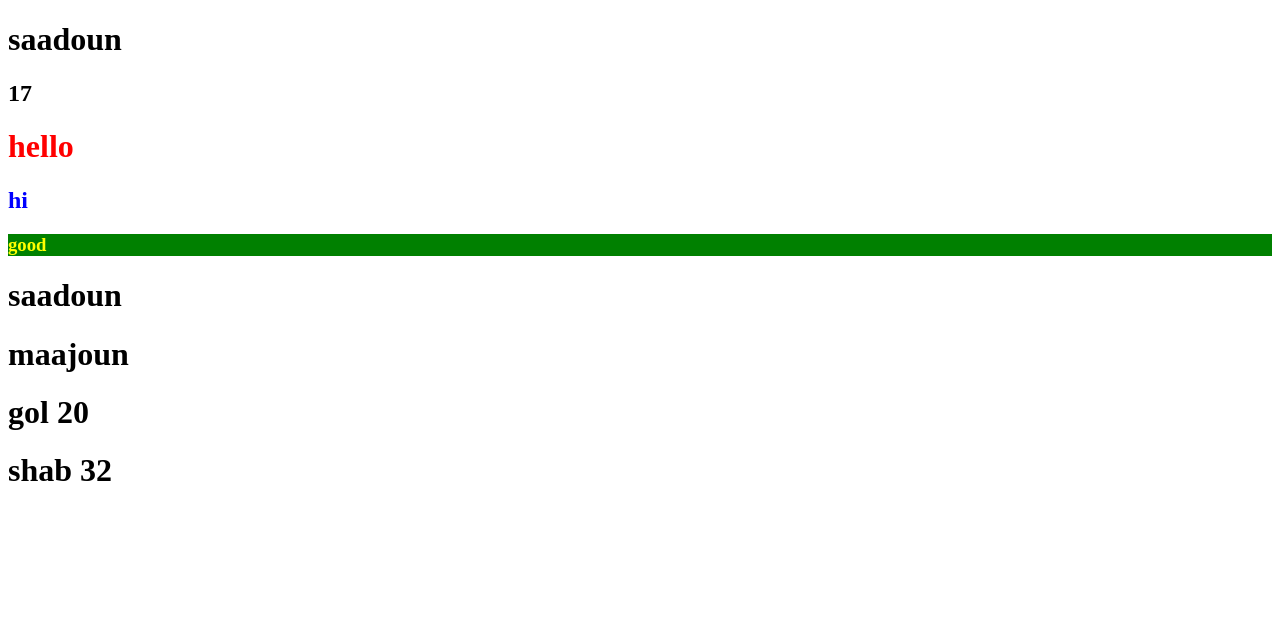
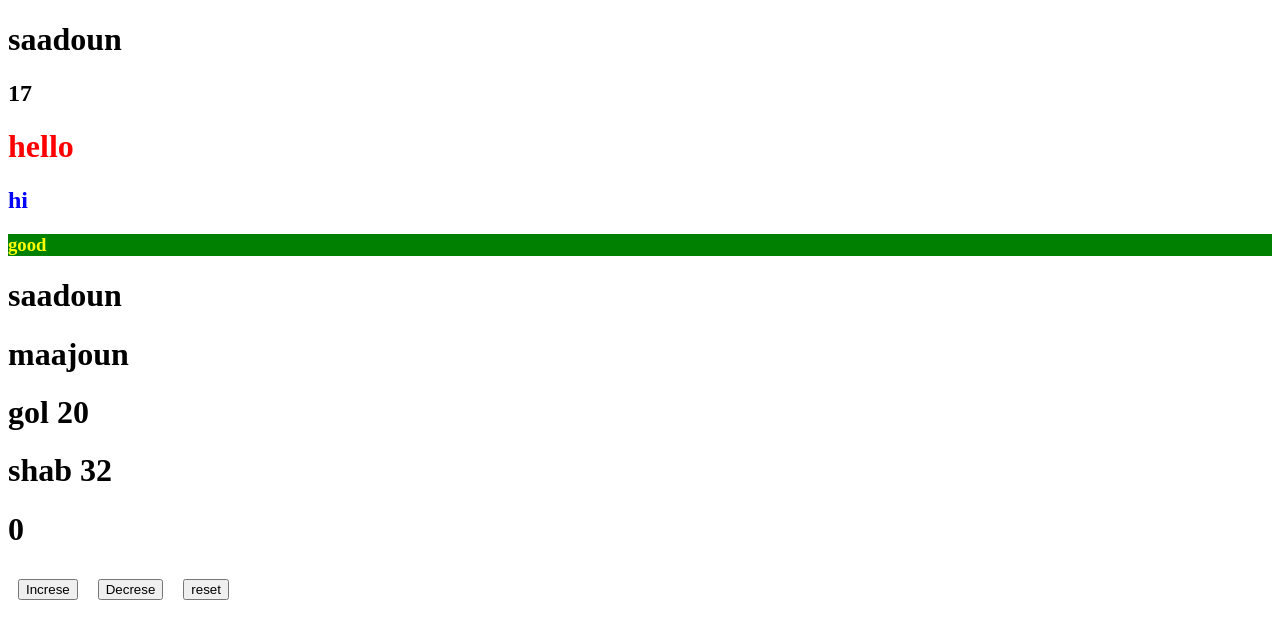
Before and after one commit to MohammadVaseti/React-Projects, a React (Vite) app in the folder 03-React-Sa/React-Sa/: page / in a window 1280 px wide. Shown: the top 638 px of the page. Built offline with nearby package versions, Linux system fonts and the light colour scheme.

Commit message:
repo updated

```diff
--- a/03-React-Sa/React-Sa/src/App.tsx
+++ b/03-React-Sa/React-Sa/src/App.tsx
@@ -2,6 +2,7 @@ import User from "./components/User";
 import "./styles/style.css";
 import styles from "./styles/style.module.css";
 const App = () => {
+  const age = 0;
   const names = ["saadoun", "maajoun"];
   const users = [
     { name: "gol", age: 20 },
@@ -26,6 +27,10 @@ const App = () => {
             </h1>
           );
         })}
+        <h1>{age}</h1>
+        <button type="button">Increse</button>
+        <button type="button">Decrese</button>
+        <button type="button">reset</button>
       </div>
     </>
   );
--- a/03-React-Sa/React-Sa/src/styles/style.css
+++ b/03-React-Sa/React-Sa/src/styles/style.css
@@ -1,3 +1,6 @@
 .color {
   color: red;
 }
+button {
+  margin: 10px;
+}
```
